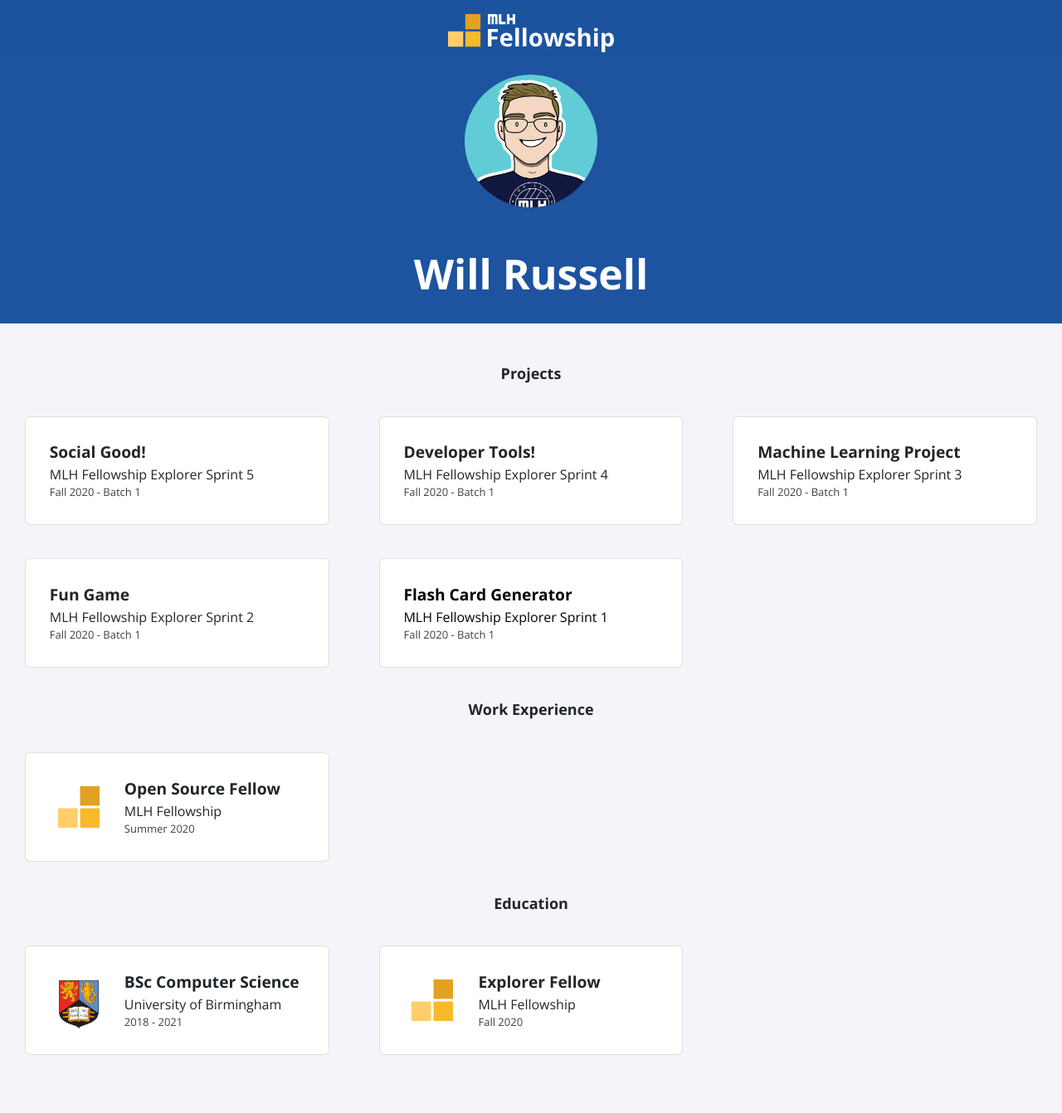
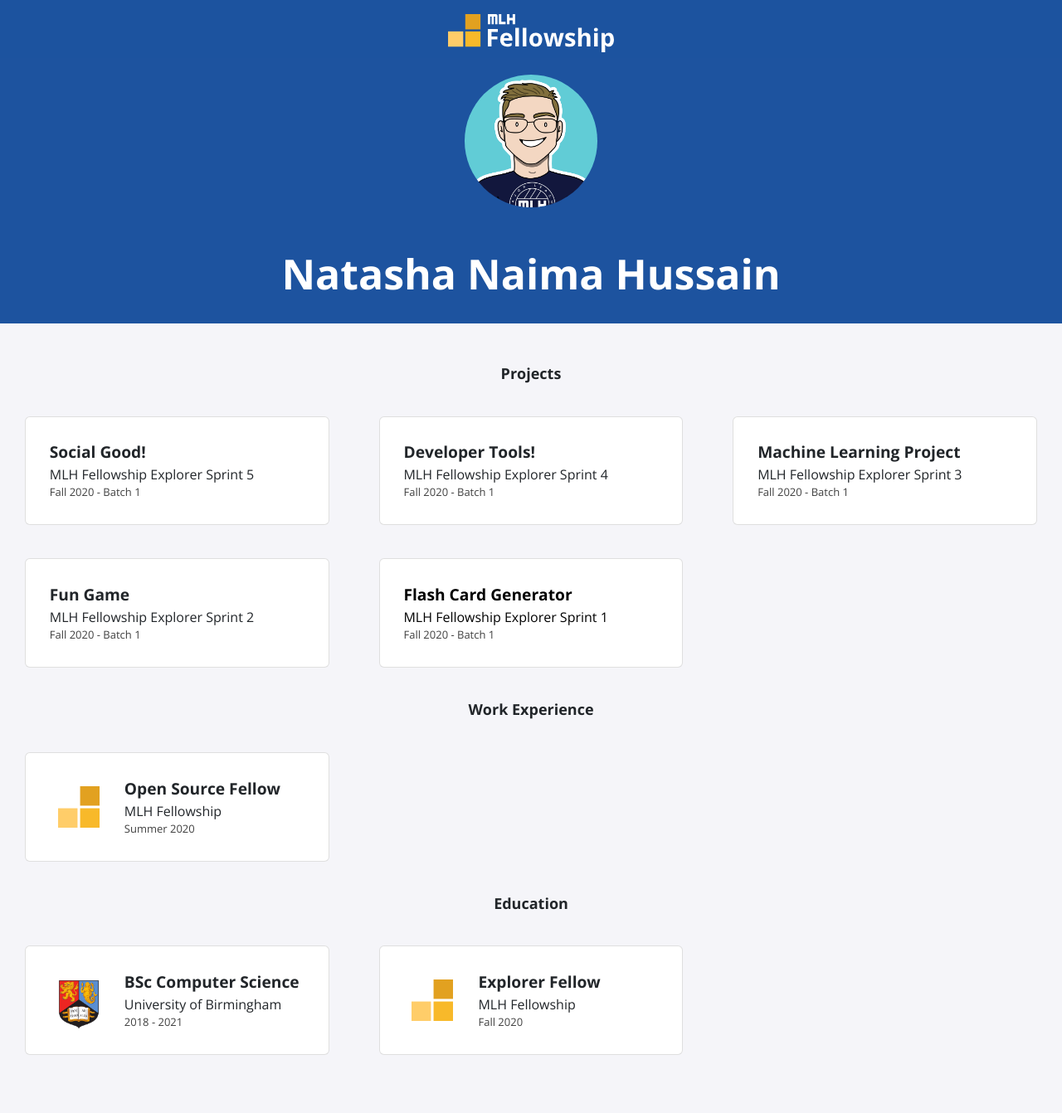
Before and after one commit to NatashaNaima/NatashaNaima.github.io, a Jekyll site: the page built from index.html, in a window 1280 px wide. Shown: the whole page at 83% size. Built offline with Jekyll 4.4.1, drawn with Linux system fonts in a browser that asks for light colours; nearby versions of some CDN libraries; part of the change alters nothing that is shown.

Commit message:
Updated _config.yml includes Natasha's name and socials

```diff
--- a/_config.yml
+++ b/_config.yml
@@ -1,13 +1,11 @@
-title: "Will Russell"
-email: fellowship@mlh.io
+title: "Natasha Naima Hussain"
+email: natasha1434@gmail.com
 description: >- # this means to ignore newlines until "baseurl:"
-  Write an awesome description for your new site here. You can edit this
-  line in _config.yml. It will appear in your document head meta (for
-  Google search results) and in your feed.xml site description.
+  Natasha Hussain is a university Math and Computer Science student.
 baseurl: "/"
-url: "/portfolio-template"
-twitter_username: mlhacks
-github_username:  mlh-fellowship
+url: "https://NatashaNaima.github.io/"
+twitter_username: NatashaNaima
+github_username:  NatashaNaima
 
 sass:
   sass_dir: _sass
```
